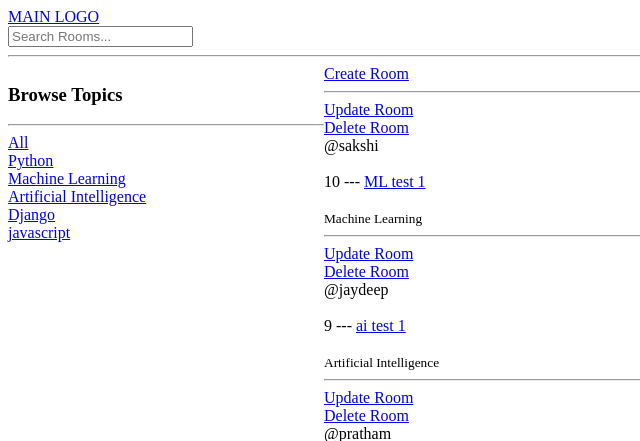
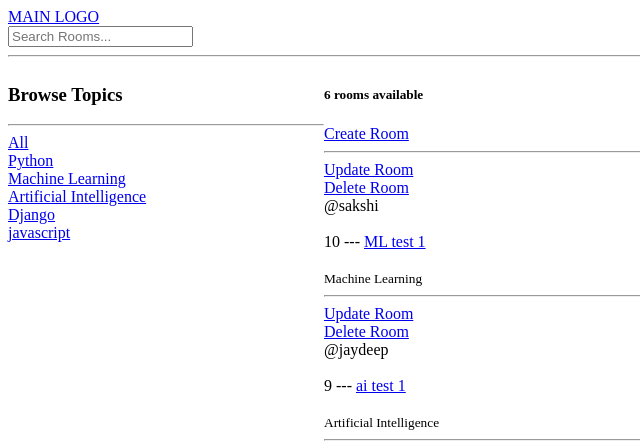
Before and after one commit to pratham180702/chat-room, a Django app: page / in a window 1280 px wide. Shown: the top 441 px of the page, without its empty margins (0-640 px from the left). Run offline with Django 4.2, Linux system fonts and the light colour scheme; data comes from the database, SQL or seed files in the repository.

Commit message:
search functionality added

```diff
--- a/base/templates/base/home.html
+++ b/base/templates/base/home.html
@@ -25,6 +25,7 @@
 
 
     <div>
+        <h5>{{room_count}} rooms available</h5>
         <a href="url 'create-room' ">Create Room</a><hr>
         {% for room in rooms %}
         <div>
--- a/base/views.py
+++ b/base/views.py
@@ -2,6 +2,7 @@ from django.shortcuts import render, redirect
 from django.http import HttpResponse
 from .models import Room, Message, Topic
 from .forms import RoomForm, MessageForm
+from django.db.models import Q
 
 # Create your views here.
 
@@ -14,9 +15,17 @@ from .forms import RoomForm, MessageForm
 def home(request):
     q = request.GET.get('q') if request.GET.get('q') != None else ''
 
-    rooms = Room.objects.filter(topic__name__icontains = q)
+    rooms = Room.objects.filter(
+        Q(topic__name__icontains = q) |
+        Q(name__icontains=q) |
+        Q(description__icontains=q)
+        # added by me
+        # Q(host__icontains=q)
+        )
+
+    room_count = rooms.count()
     topics = Topic.objects.all()
-    context = {'rooms':rooms,'topics':topics}
+    context = {'rooms':rooms,'topics':topics,'room_count':room_count}
     return render(request, 'base/home.html',context)
 
 # def room_main(request):
```
